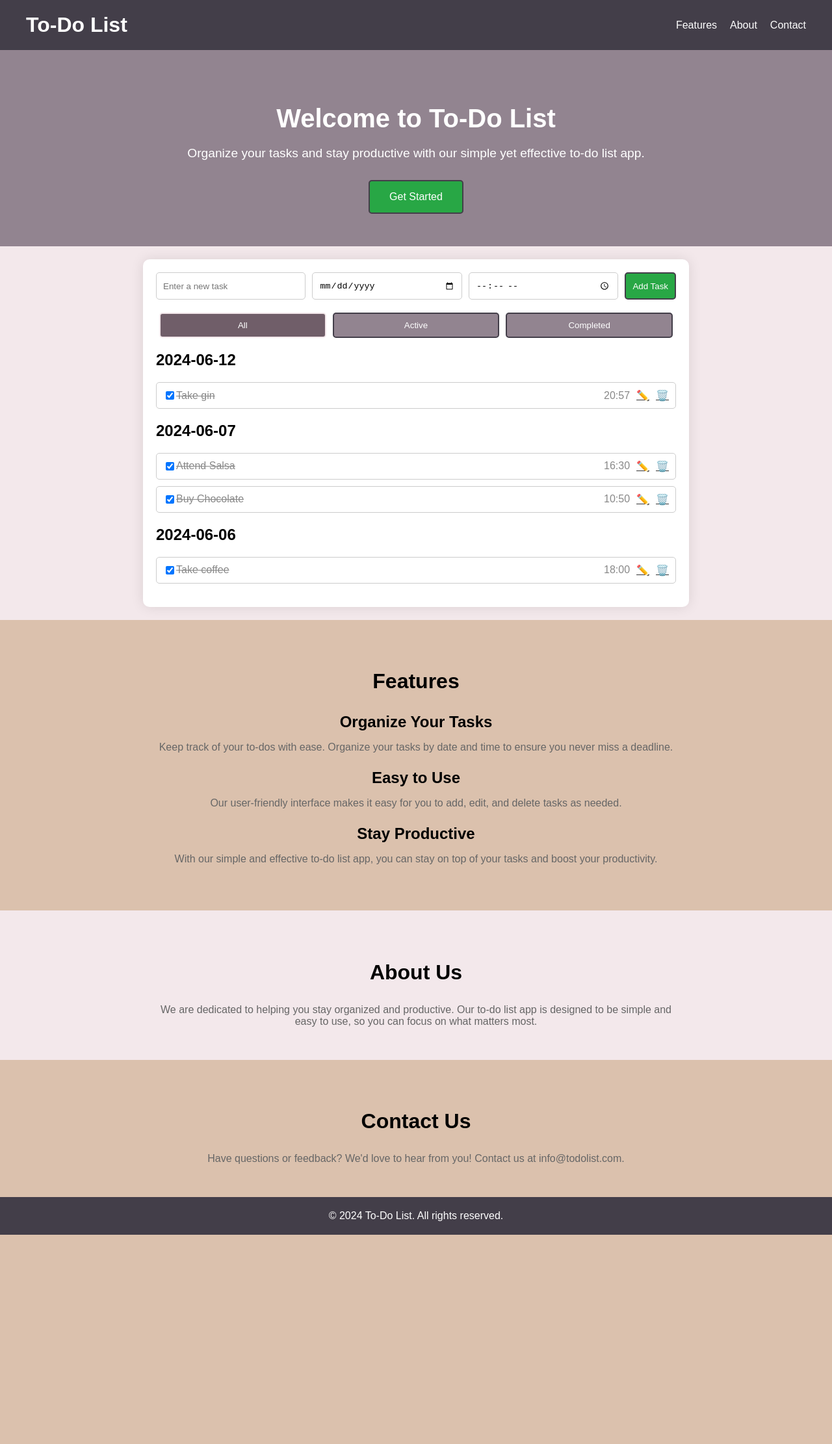
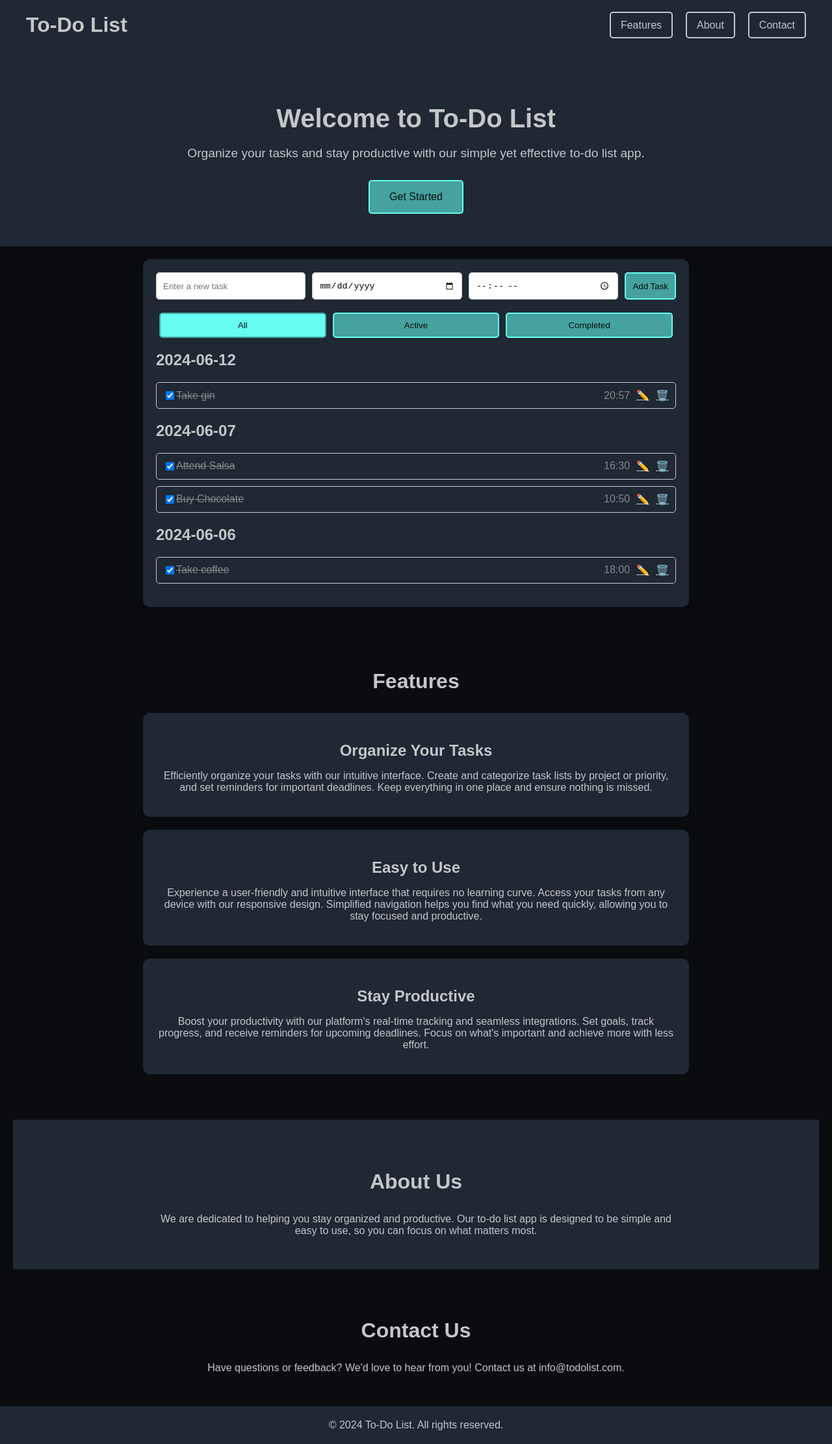
Before and after one commit to WINNIE-MBINYA/To-do-list, a Flask app: page / in a window 1280 px wide. Shown: the whole page at 65% size. Before the commit the page ends 1900 px from the top, so only its background shows below. Run offline with Flask 3, Linux system fonts and the light colour scheme.

Commit message:
Add border frames

```diff
--- a/static/styles.css
+++ b/static/styles.css
@@ -1,13 +1,14 @@
 body {
     font-family: 'Arial', sans-serif;
-    background-color: #F3E8EB;
+    background-color: #0B0C10;
+    color: #C5C6C7;
     margin: 0;
     padding: 0;
 }
 
 header {
-    background: #433E49;
-    color: white;
+    background: #1F2833;
+    color: #C5C6C7;
     padding: 20px 0;
 }
 
@@ -36,13 +37,23 @@ nav ul li {
 }
 
 nav ul li a {
-    color: white;
+    color: #C5C6C7;
     text-decoration: none;
+    padding: 10px 15px;
+    border: 2px solid #C5C6C7;
+    border-radius: 5px;
+    transition: background 0.3s, border-color 0.3s, color 0.3s;
+}
+
+nav ul li a:hover {
+    background: #66FCF1;
+    border-color: #45A29E;
+    color: #0B0C10;
 }
 
 .hero {
-    background-color: #928490;
-    color: white;
+    background-color: #1F2833;
+    color: #C5C6C7;
     text-align: center;
     padding: 50px 20px;
 }
@@ -64,9 +75,9 @@ nav ul li a {
 
 .cta-btn {
     padding: 15px 30px;
-    border: 2px solid #433E49;
-    background: #28a745;
-    color: white;
+    border: 2px solid #66FCF1;
+    background: #45A29E;
+    color: #0B0C10;
     font-size: 1em;
     border-radius: 5px;
     cursor: pointer;
@@ -74,12 +85,12 @@ nav ul li a {
 }
 
 .cta-btn:hover {
-    background: #218838;
-    border-color: #F3E8EB;
+    background: #66FCF1;
+    border-color: #45A29E;
 }
 
 .container {
-    background: white;
+    background: #1F2833;
     padding: 20px;
     border-radius: 10px;
     box-shadow: 0 0 20px rgba(0, 0, 0, 0.1);
@@ -108,17 +119,17 @@ h1 {
 
 .add-form button, .edit-form button {
     padding: 10px;
-    border: 2px solid #433E49;
-    background: #28a745;
-    color: white;
+    border: 2px solid #66FCF1;
+    background: #45A29E;
+    color: #0B0C10;
     border-radius: 5px;
     cursor: pointer;
     transition: background 0.3s, border-color 0.3s;
 }
 
 .add-form button:hover, .edit-form button:hover {
-    background: #218838;
-    border-color: #F3E8EB;
+    background: #66FCF1;
+    border-color: #45A29E;
 }
 
 .task-list {
@@ -160,11 +171,12 @@ h1 {
 .task .edit-btn, .task .delete-btn {
     margin-left: 10px;
     cursor: pointer;
-    color: #333;
+    color: #C5C6C7;
+    transition: color 0.3s;
 }
 
 .task .edit-btn:hover, .task .delete-btn:hover {
-    color: #0056b3;
+    color: #66FCF1;
 }
 
 .filters {
@@ -175,9 +187,9 @@ h1 {
 
 .filter-btn {
     padding: 10px;
-    border: 2px solid #433E49;
-    background: #928490;
-    color: white;
+    border: 2px solid #66FCF1;
+    background: #45A29E;
+    color: #0B0C10;
     border-radius: 5px;
     cursor: pointer;
     flex: 1;
@@ -187,13 +199,13 @@ h1 {
 }
 
 .filter-btn:hover {
-    background: #705e69;
-    border-color: #F3E8EB;
+    background: #66FCF1;
+    border-color: #45A29E;
 }
 
 .filter-btn.active {
-    background: #705e69;
-    border-color: #F3E8EB;
+    background: #66FCF1;
+    border-color: #45A29E;
 }
 
 .edit-form {
@@ -212,9 +224,11 @@ h1 {
 
 /* Features Section */
 .features {
-    background-color: #DBC1AD;
+    background-color: #0B0C10;
     padding: 50px 20px;
     text-align: center;
+    max-width: 1200px;
+    margin: 0 auto;
 }
 
 .features h2 {
@@ -224,6 +238,12 @@ h1 {
 
 .feature-item {
     margin: 20px 0;
+    padding: 20px;
+    background-color: #1F2833;
+    border-radius: 10px;
+    max-width: 800px;
+    margin: 20px auto;
+    box-shadow: 0 0 10px rgba(0, 0, 0, 0.1);
 }
 
 .feature-item h3 {
@@ -233,14 +253,16 @@ h1 {
 
 .feature-item p {
     font-size: 1em;
-    color: #666;
+    color: #C5C6C7;
 }
 
 /* About Section */
 .about {
-    background-color: #F3E8EB;
+    background-color: #1F2833;
     padding: 50px 20px;
     text-align: center;
+    max-width: 1200px;
+    margin: 0 auto;
 }
 
 .about h2 {
@@ -250,16 +272,18 @@ h1 {
 
 .about p {
     font-size: 1em;
-    color: #666;
+    color: #C5C6C7;
     max-width: 800px;
     margin: 0 auto;
 }
 
 /* Contact Section */
 .contact {
-    background-color: #DBC1AD;
+    background-color: #0B0C10;
     padding: 50px 20px;
     text-align: center;
+    max-width: 1200px;
+    margin: 0 auto;
     }
 
     .contact h2 {
@@ -269,15 +293,15 @@ h1 {
 
     .contact p {
         font-size: 1em;
-    color: #666;
+        color: #C5C6C7;
         max-width: 800px;
         margin: 0 auto;
     }
 
     /* Footer */
     footer {
-    background: #433E49;
-    color: white;
+        background: #1F2833;
+        color: #C5C6C7;
         text-align: center;
         padding: 20px 0;
     }
--- a/templates/index.html
+++ b/templates/index.html
@@ -70,15 +70,15 @@
         <h2>Features</h2>
         <div class="feature-item">
             <h3>Organize Your Tasks</h3>
-            <p>Keep track of your to-dos with ease. Organize your tasks by date and time to ensure you never miss a deadline.</p>
+            <p>Efficiently organize your tasks with our intuitive interface. Create and categorize task lists by project or priority, and set reminders for important deadlines. Keep everything in one place and ensure nothing is missed.</p>
         </div>
         <div class="feature-item">
             <h3>Easy to Use</h3>
-            <p>Our user-friendly interface makes it easy for you to add, edit, and delete tasks as needed.</p>
+            <p>Experience a user-friendly and intuitive interface that requires no learning curve. Access your tasks from any device with our responsive design. Simplified navigation helps you find what you need quickly, allowing you to stay focused and productive.</p>
         </div>
         <div class="feature-item">
             <h3>Stay Productive</h3>
-            <p>With our simple and effective to-do list app, you can stay on top of your tasks and boost your productivity.</p>
+            <p>Boost your productivity with our platform's real-time tracking and seamless integrations. Set goals, track progress, and receive reminders for upcoming deadlines. Focus on what's important and achieve more with less effort.</p>
         </div>
     </section>
 
```
Also changed, not shown: other parts of static/styles.css (+2 -2 lines). Lines whose indentation alone changed are shown as unchanged.
